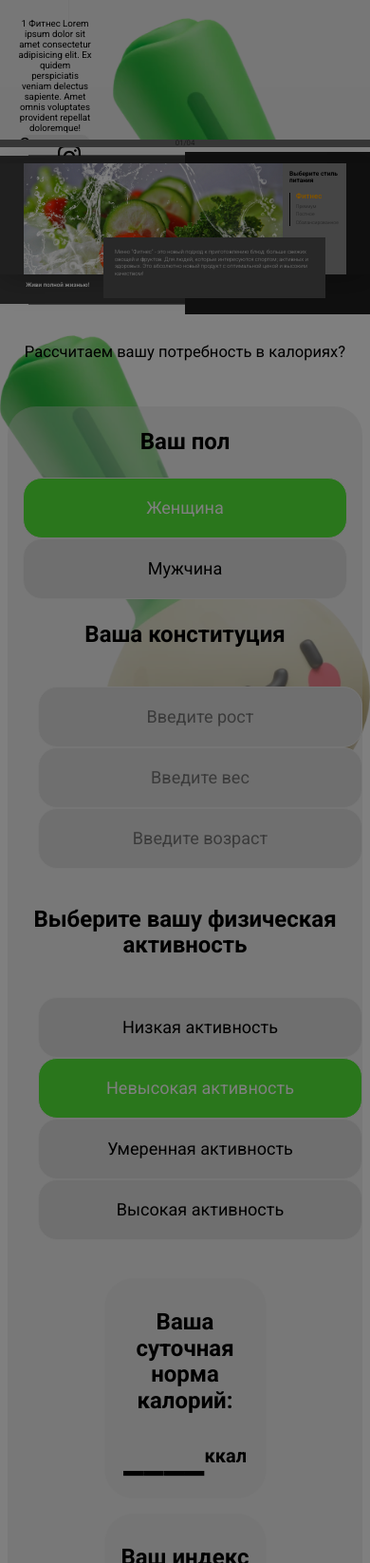
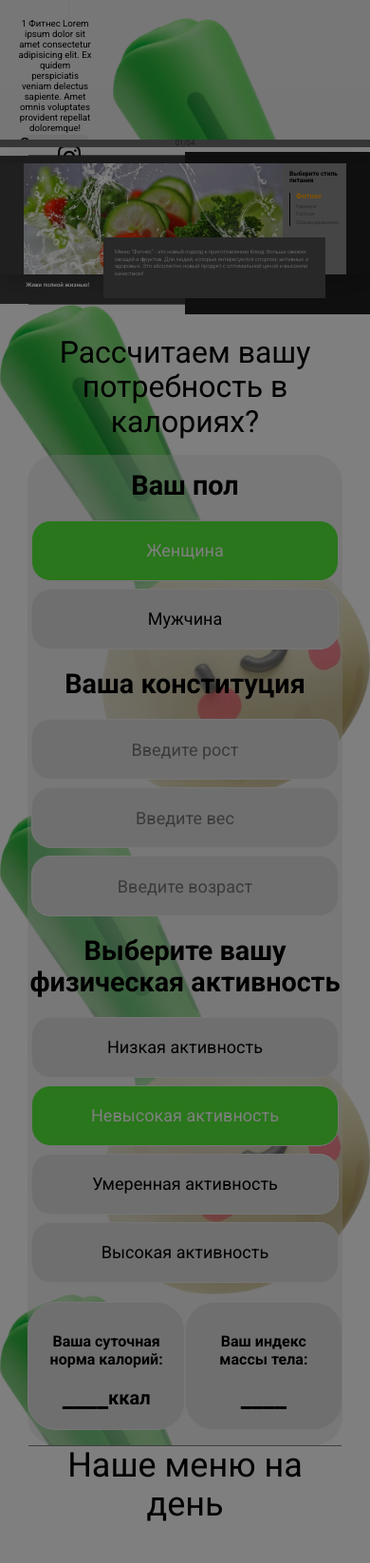
Before and after one commit to PixelShino/FoodSite, a PHP site: page /index.html in a window 390 px wide. Shown: the part 417-2063 px from the top of the page at 95% size. Run offline with PHP 8.4, Linux system fonts and the light colour scheme.

Commit message:
minor fixes

```diff
--- a/Styles/calc.scss
+++ b/Styles/calc.scss
@@ -4,18 +4,19 @@
   flex-direction: column;
   justify-content: center;
   align-items: center;
-
+  background-image: url(../img/icon/onion.webp);
+  background-repeat: repeat-y;
+  background-size: contain;
   .container {
-    width: 100%;
+    // width: 100%;
     // max-width: 100vw;
     display: flex;
     flex-direction: column;
-    padding: 5rem;
+    // padding: 5rem;
     justify-content: center;
     align-items: center;
-    background-image: url(../img/icon/onion.webp);
-    background-repeat: no-repeat;
-    background-size: contain;
+
+    @include container;
   }
   .title {
     text-align: center;
@@ -143,11 +144,11 @@
     &.calculating__choose_medium {
       //   justify-content: space-between;
       margin: 1.5rem auto 1.5rem auto;
-      justify-content: space-evenly;
+      justify-content: space-between;
       .calculating__choose-item {
         display: flex;
         text-align: center;
-        width: 100%;
+        // width: 100%;
         margin: 0 1rem 0 1rem;
         @include BTNmedium;
       }
@@ -229,103 +230,204 @@
 
 // Мобильные устройства
 @media (max-width: 425px) {
+  // * {
+  //   border: 1px solid red;
+  // }
+  .calculating__choose#gender {
+    // margin: 0 1rem 0 1rem !important;
+    // padding: 0 !important;
+    width: 100%;
+    padding: 0 0.25rem 0 0.25rem !important;
+    // justify-content: space-between;
+    // flex-wrap: wrap;
+  }
   .calculating .container {
     margin-top: 2rem;
-    padding: 0.5rem;
-    justify-content: center;
-    align-items: center;
+    .title {
+      font-size: 2rem;
     }
     .calculating__field {
-    padding: 0.5rem 1rem 0.5rem 1rem;
+      margin-top: 1rem;
+    }
+    .calculating__choose {
+      margin: 0 0.25rem 0 0.25rem !important;
+      padding: 0 !important;
+      width: auto;
+      justify-content: space-between;
+      flex-wrap: wrap;
+
+      .calculating__choose-item {
+        margin: 0.25rem 0rem 0.25rem 0rem !important;
         align-items: center;
         justify-content: center;
       }
-  .calculating__choose {
-    width: auto;
-    position: relative;
-    display: flex;
-    margin-top: 0.5rem;
-    margin-bottom: 0.5rem;
-    justify-content: center;
-    align-items: center;
-    // max-width: 90vw;
-    flex-wrap: nowrap;
-    flex-direction: column;
-    .calculating__choose-item {
-      margin: 0.5rem 0 0.5rem 0;
-    }
-  }
-  #male,
-  #female {
-    width: 100%;
-  }
-  .calculating__choose_medium {
-    flex-wrap: wrap;
-    padding: 0;
-    margin: 0;
-    width: 100%;
-  }
-  .calculating__choose_big {
-    flex-wrap: wrap;
-    padding: 0;
-    margin: 0;
-    .calculating__choose-item {
-    }
     }
     .calculating__subtitle {
-    font-size: 1.5rem;
-  }
-  .calculating__total {
-    display: flex;
-    flex-flow: column wrap;
-  }
-  .calculating__total {
-    @include BRo;
-    display: flex;
-    flex-flow: column wrap;
-    justify-content: center;
-    align-items: center;
-    text-align: center;
-    .calculating__resul span {
-      font-size: 4rem !important;
-    }
-  }
-  div.calculating__total.kcal > div.calculating__result > span,
-  div.calculating__result.bmi span {
-    font-size: 3rem !important;
+      font-size: 1.8rem;
     }
   }
 
-// Планшеты
-@media (min-width: 426px) and (max-width: 768px) {
-  .calculating .container {
-    margin-top: 2rem;
-    padding: 0.5rem;
-    justify-content: center;
-    align-items: center;
-  }
   .calculating__field {
-    padding: 1rem 2rem 1rem 2rem;
+    padding: 0 !important;
+
     align-items: center;
     justify-content: center;
   }
-  .calculating__choose {
-    .calculating__choose-item {
-      margin: 1rem 0 1rem 0;
-    }
-  }
+
   #male,
   #female {
-    width: 100%;
+    // width: 100%;
+    // margin: 0 !important;
   }
   .calculating__choose_medium {
     flex-wrap: wrap;
   }
   .calculating__choose_big {
     flex-wrap: wrap;
-    padding: 0;
-    margin: 0;
+    // padding: 0;
+    // margin: 0;
     .calculating__choose-item {
+    }
+  }
+  .calculating__total-wrapper {
+    // display: flex;
+    // flex-direction: row;
+    // margin: 1rem 1rem 1rem 1rem !important;
+    // padding: 0 !important;
+    // width: 100%;
+    // height: 100%;
+    // justify-content: space-between;
+    // flex-wrap: nowrap;
+
+    // width: 100%;
+    // padding: 0 1rem 0 1rem !important;
+    display: grid;
+    grid-template-columns: 1fr 1fr;
+    grid-template-rows: 2fr;
+  }
+
+  .calculating__total.kcal,
+  .calculating__total.bmi,
+  .calculating__total.bmi.info {
+    display: flex;
+    height: 100%;
+    width: auto;
+    flex-direction: column;
+    .calculating__subtitle {
+      font-size: 1rem;
+    }
+    .calculating__result span {
+      font-size: 1.7rem;
+    }
+  }
+  .calculating__total.bmi.info {
+    grid-column-start: 1;
+    grid-column-end: 3;
+    width: 100%;
+    .calculating__subtitle {
+      font-size: 1.2rem;
+    }
+  }
+}
+
+// Планшеты
+@media (min-width: 426px) and (max-width: 768px) {
+  // * {
+  //   border: 1px solid red;
+  // }
+  .calculating__choose#gender {
+    // margin: 0 1rem 0 1rem !important;
+    // padding: 0 !important;
+    width: 100%;
+    padding: 0 1rem 0 1rem !important;
+    // justify-content: space-between;
+    // flex-wrap: wrap;
+  }
+  .calculating .container {
+    margin-top: 2rem;
+    .title {
+      font-size: 2rem;
+    }
+    .calculating__field {
+      margin-top: 1rem;
+    }
+    .calculating__choose {
+      margin: 0 1rem 0 1rem !important;
+      padding: 0 !important;
+      width: auto;
+      justify-content: space-between;
+      flex-wrap: wrap;
+
+      .calculating__choose-item {
+        margin: 0.5rem 0rem 0.5rem 0rem !important;
+        align-items: center;
+        justify-content: center;
+      }
+    }
+    .calculating__subtitle {
+      font-size: 1.5rem;
+    }
+  }
+
+  .calculating__field {
+    padding: 0 !important;
+
+    align-items: center;
+    justify-content: center;
+  }
+
+  #male,
+  #female {
+    // width: 100%;
+    // margin: 0 !important;
+  }
+  .calculating__choose_medium {
+    flex-wrap: wrap;
+  }
+  .calculating__choose_big {
+    flex-wrap: wrap;
+    // padding: 0;
+    // margin: 0;
+    .calculating__choose-item {
+    }
+  }
+  .calculating__total-wrapper {
+    // display: flex;
+    // flex-direction: row;
+    // margin: 1rem 1rem 1rem 1rem !important;
+    // padding: 0 !important;
+    // width: 100%;
+    // height: 100%;
+    // justify-content: space-between;
+    // flex-wrap: nowrap;
+
+    // width: 100%;
+    // padding: 0 1rem 0 1rem !important;
+    display: grid;
+    grid-template-columns: 1fr 1fr;
+    grid-template-rows: 2fr;
+  }
+
+  .calculating__total.kcal,
+  .calculating__total.bmi,
+  .calculating__total.bmi.info {
+    display: flex;
+    height: 100%;
+    width: auto;
+    flex-direction: column;
+    .calculating__subtitle {
+      font-size: 1rem;
+    }
+    .calculating__result span {
+      font-size: 1.7rem;
+    }
+  }
+  .calculating__total.bmi.info {
+    grid-column-start: 1;
+    grid-column-end: 3;
+    width: 100%;
+    .calculating__subtitle {
+      font-size: 1.2rem;
     }
   }
 }
@@ -333,6 +435,7 @@
 // Ноутбуки и настольные компьютеры
 @media (min-width: 769px) and (max-width: 1440px) {
   .container {
+    margin-top: 2rem;
   }
   // * {
   //   border: 1px solid red !important;
--- a/dist/dist/styles.css
+++ b/dist/dist/styles.css
@@ -499,17 +499,19 @@ pre {
   flex-direction: column;
   justify-content: center;
   align-items: center;
+  background-image: url(277ce23f8d6f0f75bc05.webp);
+  background-repeat: repeat-y;
+  background-size: contain;
 }
 .calculating .container {
-  width: 100%;
   display: flex;
   flex-direction: column;
-  padding: 5rem;
   justify-content: center;
   align-items: center;
-  background-image: url(277ce23f8d6f0f75bc05.webp);
-  background-repeat: no-repeat;
-  background-size: contain;
+  width: 85%;
+  max-width: 85%;
+  margin-left: auto;
+  margin-right: auto;
 }
 .calculating .title {
   text-align: center;
@@ -612,12 +614,11 @@ pre {
 }
 .calculating__choose.calculating__choose_medium {
   margin: 1.5rem auto 1.5rem auto;
-  justify-content: space-evenly;
+  justify-content: space-between;
 }
 .calculating__choose.calculating__choose_medium .calculating__choose-item {
   display: flex;
   text-align: center;
-  width: 100%;
   margin: 0 1rem 0 1rem;
   border-radius: 20px;
   border: #eeeeee solid 1px;
@@ -685,99 +686,153 @@ pre {
 }
 
 @media (max-width: 425px) {
+  .calculating__choose#gender {
+    width: 100%;
+    padding: 0 0.25rem 0 0.25rem !important;
+  }
   .calculating .container {
     margin-top: 2rem;
-    padding: 0.5rem;
-    justify-content: center;
-    align-items: center;
   }
-  .calculating__field {
-    padding: 0.5rem 1rem 0.5rem 1rem;
+  .calculating .container .title {
+    font-size: 2rem;
+  }
+  .calculating .container .calculating__field {
+    margin-top: 1rem;
+  }
+  .calculating .container .calculating__choose {
+    margin: 0 0.25rem 0 0.25rem !important;
+    padding: 0 !important;
+    width: auto;
+    justify-content: space-between;
+    flex-wrap: wrap;
+  }
+  .calculating .container .calculating__choose .calculating__choose-item {
+    margin: 0.25rem 0rem 0.25rem 0rem !important;
     align-items: center;
     justify-content: center;
   }
-  .calculating__choose {
-    width: auto;
-    position: relative;
-    display: flex;
-    margin-top: 0.5rem;
-    margin-bottom: 0.5rem;
-    justify-content: center;
-    align-items: center;
-    flex-wrap: nowrap;
-    flex-direction: column;
-  }
-  .calculating__choose .calculating__choose-item {
-    margin: 0.5rem 0 0.5rem 0;
-  }
-  #male,
-  #female {
-    width: 100%;
-  }
-  .calculating__choose_medium {
-    flex-wrap: wrap;
-    padding: 0;
-    margin: 0;
-    width: 100%;
-  }
-  .calculating__choose_big {
-    flex-wrap: wrap;
-    padding: 0;
-    margin: 0;
-  }
-  .calculating__subtitle {
-    font-size: 1.5rem;
-  }
-  .calculating__total {
-    display: flex;
-    flex-flow: column wrap;
-  }
-  .calculating__total {
-    border-radius: 30px;
-    background: rgba(224, 224, 224, 0.4156862745);
-    display: flex;
-    flex-flow: column wrap;
-    justify-content: center;
-    align-items: center;
-    text-align: center;
-  }
-  .calculating__total .calculating__resul span {
-    font-size: 4rem !important;
-  }
-  div.calculating__total.kcal > div.calculating__result > span,
-  div.calculating__result.bmi span {
-    font-size: 3rem !important;
-  }
-}
-@media (min-width: 426px) and (max-width: 768px) {
-  .calculating .container {
-    margin-top: 2rem;
-    padding: 0.5rem;
-    justify-content: center;
-    align-items: center;
+  .calculating .container .calculating__subtitle {
+    font-size: 1.8rem;
   }
   .calculating__field {
-    padding: 1rem 2rem 1rem 2rem;
+    padding: 0 !important;
     align-items: center;
     justify-content: center;
-  }
-  .calculating__choose .calculating__choose-item {
-    margin: 1rem 0 1rem 0;
-  }
-  #male,
-  #female {
-    width: 100%;
   }
   .calculating__choose_medium {
     flex-wrap: wrap;
   }
   .calculating__choose_big {
     flex-wrap: wrap;
-    padding: 0;
-    margin: 0;
+  }
+  .calculating__total-wrapper {
+    display: grid;
+    grid-template-columns: 1fr 1fr;
+    grid-template-rows: 2fr;
+  }
+  .calculating__total.kcal,
+  .calculating__total.bmi,
+  .calculating__total.bmi.info {
+    display: flex;
+    height: 100%;
+    width: auto;
+    flex-direction: column;
+  }
+  .calculating__total.kcal .calculating__subtitle,
+  .calculating__total.bmi .calculating__subtitle,
+  .calculating__total.bmi.info .calculating__subtitle {
+    font-size: 1rem;
+  }
+  .calculating__total.kcal .calculating__result span,
+  .calculating__total.bmi .calculating__result span,
+  .calculating__total.bmi.info .calculating__result span {
+    font-size: 1.7rem;
+  }
+  .calculating__total.bmi.info {
+    grid-column-start: 1;
+    grid-column-end: 3;
+    width: 100%;
+  }
+  .calculating__total.bmi.info .calculating__subtitle {
+    font-size: 1.2rem;
+  }
+}
+@media (min-width: 426px) and (max-width: 768px) {
+  .calculating__choose#gender {
+    width: 100%;
+    padding: 0 1rem 0 1rem !important;
+  }
+  .calculating .container {
+    margin-top: 2rem;
+  }
+  .calculating .container .title {
+    font-size: 2rem;
+  }
+  .calculating .container .calculating__field {
+    margin-top: 1rem;
+  }
+  .calculating .container .calculating__choose {
+    margin: 0 1rem 0 1rem !important;
+    padding: 0 !important;
+    width: auto;
+    justify-content: space-between;
+    flex-wrap: wrap;
+  }
+  .calculating .container .calculating__choose .calculating__choose-item {
+    margin: 0.5rem 0rem 0.5rem 0rem !important;
+    align-items: center;
+    justify-content: center;
+  }
+  .calculating .container .calculating__subtitle {
+    font-size: 1.5rem;
+  }
+  .calculating__field {
+    padding: 0 !important;
+    align-items: center;
+    justify-content: center;
+  }
+  .calculating__choose_medium {
+    flex-wrap: wrap;
+  }
+  .calculating__choose_big {
+    flex-wrap: wrap;
+  }
+  .calculating__total-wrapper {
+    display: grid;
+    grid-template-columns: 1fr 1fr;
+    grid-template-rows: 2fr;
+  }
+  .calculating__total.kcal,
+  .calculating__total.bmi,
+  .calculating__total.bmi.info {
+    display: flex;
+    height: 100%;
+    width: auto;
+    flex-direction: column;
+  }
+  .calculating__total.kcal .calculating__subtitle,
+  .calculating__total.bmi .calculating__subtitle,
+  .calculating__total.bmi.info .calculating__subtitle {
+    font-size: 1rem;
+  }
+  .calculating__total.kcal .calculating__result span,
+  .calculating__total.bmi .calculating__result span,
+  .calculating__total.bmi.info .calculating__result span {
+    font-size: 1.7rem;
+  }
+  .calculating__total.bmi.info {
+    grid-column-start: 1;
+    grid-column-end: 3;
+    width: 100%;
+  }
+  .calculating__total.bmi.info .calculating__subtitle {
+    font-size: 1.2rem;
   }
 }
 @media (min-width: 769px) and (max-width: 1440px) {
+  .container {
+    margin-top: 2rem;
+  }
   .calculating__total {
     width: 100% !important;
   }
--- a/js/modules/calc.js
+++ b/js/modules/calc.js
@@ -79,7 +79,7 @@ function calc() {
         return;
       } else {
         console.log('index find');
-        indexValueContainer.style.display = 'block';
+        indexValueContainer.style.display = 'grid';
         let indexValue = +((10000 * weight) / (height * height)).toFixed(1);
         index.textContent = indexValue;
         console.log((10000 * weight) / (height * height));
```
Also changed, not shown: dist/dist/bundle.js, 2 other files. Lines whose indentation alone changed are shown as unchanged.
